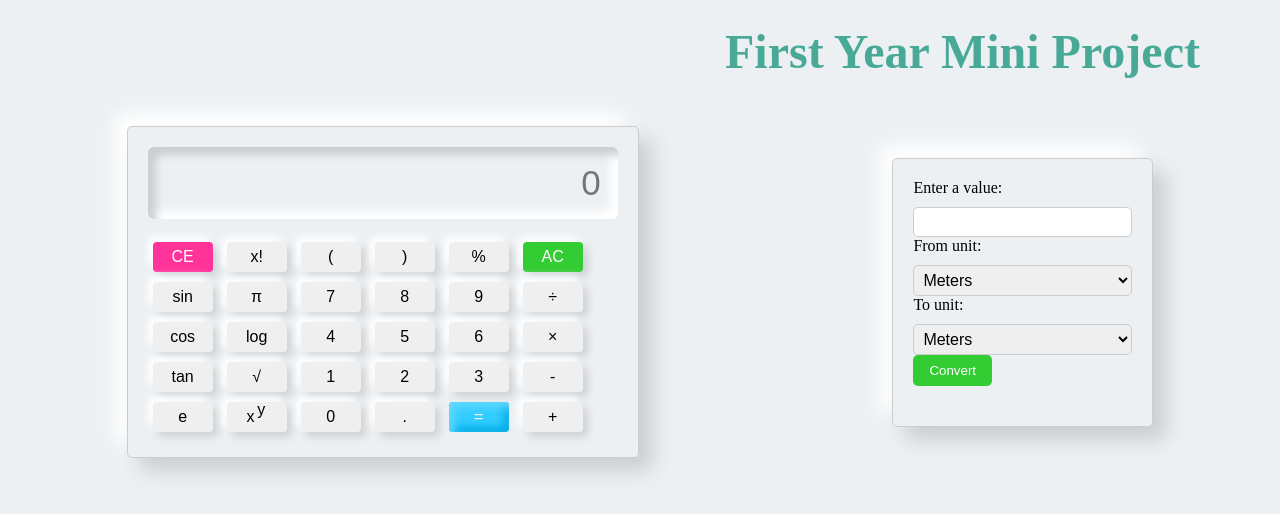
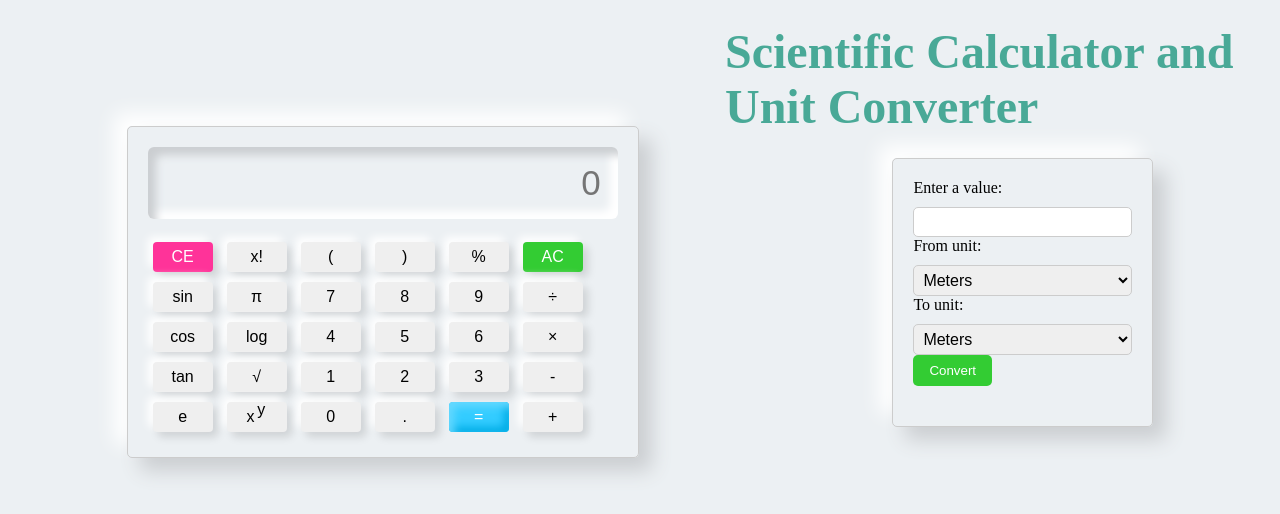
Before and after one commit to Aditya717803/calculator, a plain HTML site: page index.html in a window 1280 px wide. Shown: the part 108-622 px from the top of the page. Drawn offline with Linux system fonts and the light colour scheme.

Commit message:
Update index.html

```diff
--- a/index.html
+++ b/index.html
@@ -4,12 +4,12 @@
 <head>
     <meta charset="UTF-8">
     <meta name="viewport" content="width=device-width, initial-scale=1.0">
-    <title>Nemorphism calci</title>
+    <title>CCL Project</title>
     <link rel="stylesheet" type="text/css"
         href="https://stackpath.bootstrapcdn.com/font-awesome/4.7.0/css/font-awesome.min.css">
 </head>
 <div id="Heading">
-  <h1>First Year Mini Project <br>
+  <h1>Scientific Calculator and Unit Converter<br>
   </h1>
 </div>
 
```
